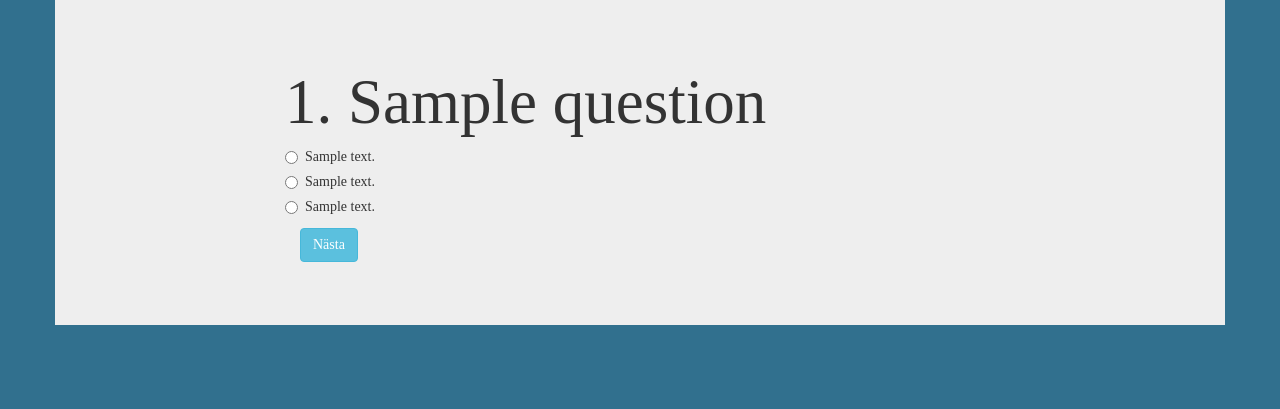
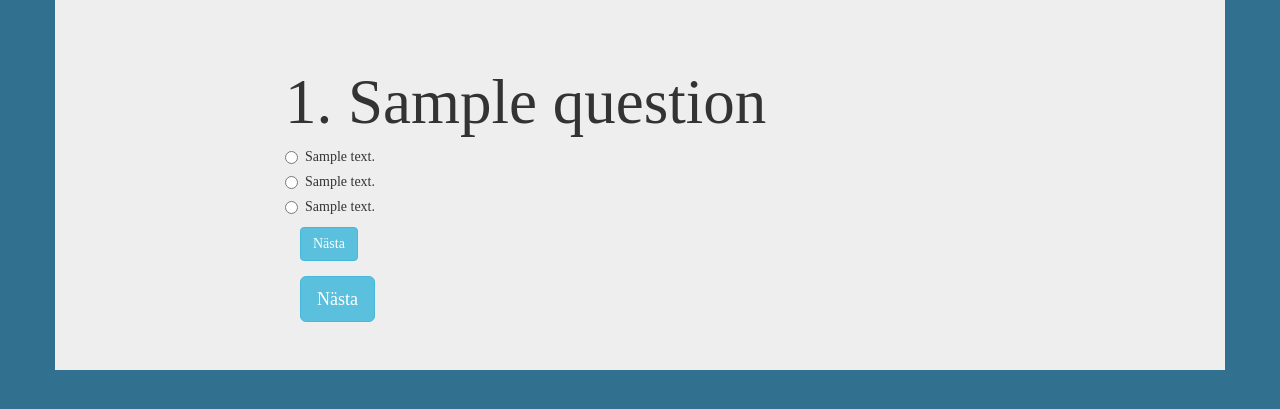
Before and after one commit to gordito/quizprojects, a Django app: page /quiz/1/question/1/ in a window 1280 px wide. Shown: the top 409 px of the page. Run offline with Django 3.2, Linux system fonts and the light colour scheme; tables that the repository leaves empty hold one stand-in row (values such as "Sample post"); some libraries are stand-ins or nearby versions.

Commit message:
Form fix

```diff
--- a/quiz/templates/question.html
+++ b/quiz/templates/question.html
@@ -45,18 +45,17 @@
 								<label><input type="radio" name="answer" value="3"> {{ answer3 }} </label>
 
 							</div>
-					</form>
-
-						<div class="col-md-2">
-						</div>
-
 							<div class="col-md-12">
 								<p>
 									<a href="{% url 'completed_page' quiz_number %}" class="btn btn-info" role="button">
 										Nästa
 									</a>
 								</p>
+								  <button type="submit" class="btn btn-info btn-lg" role="button">Nästa</button>
 							</div>
+						</form>
+
+
 
 					</div>
 					</div>
```
Lines whose indentation alone changed are shown as unchanged.
